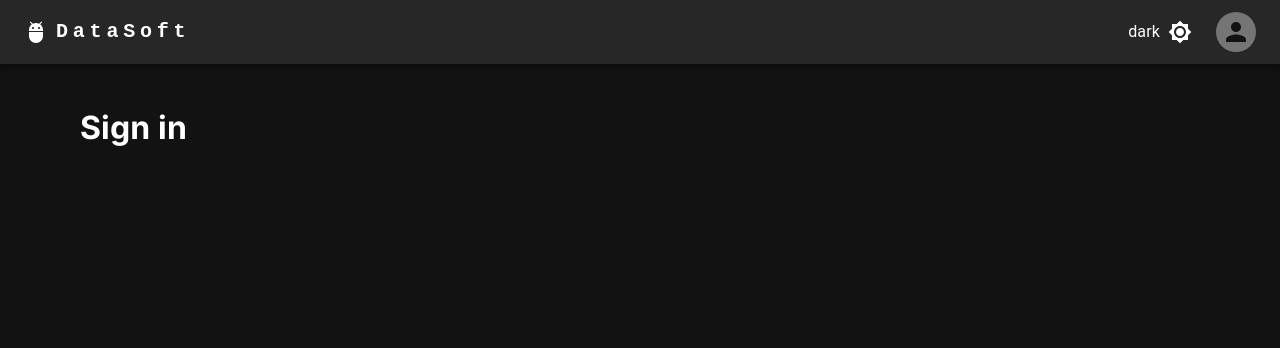
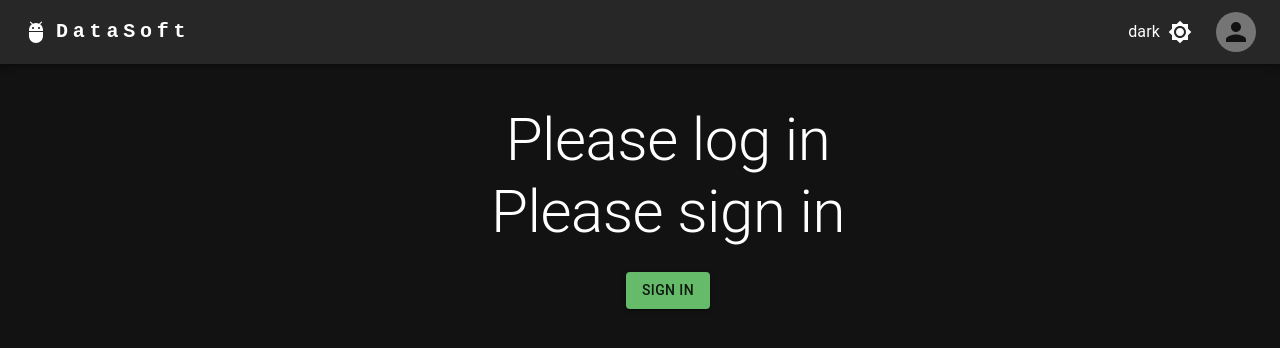
Before and after one commit to DuyNguyenOnTheMic/my_next_mui_app, a Next.js app: page /auth/signin in a window 1280 px wide. Shown: the top 348 px of the page. Built offline with nearby package versions, Linux system fonts and the light colour scheme; no server answers.

Commit message:
Customize UI for sign in page

```diff
--- a/src/app/auth/signin/page.tsx
+++ b/src/app/auth/signin/page.tsx
@@ -1,3 +1,15 @@
+import Login from '@/components/Login'
+import Box from '@mui/material/Box'
+import Typography from '@mui/material/Typography'
+import { useSession } from 'next-auth/react'
+
 export default function SignIn() {
-  return <h1>Sign in</h1>
+  const { data: session } = useSession()
+
+  return (
+    <Box sx={{ display: 'flex', flexDirection: 'column', justifyContent: 'center', alignItems: 'center' }}>
+      <Typography variant='h2'>{session ? 'Thanh you for logging in' : 'Please log in'}</Typography>
+      <Login />
+    </Box>
+  )
 }
```
